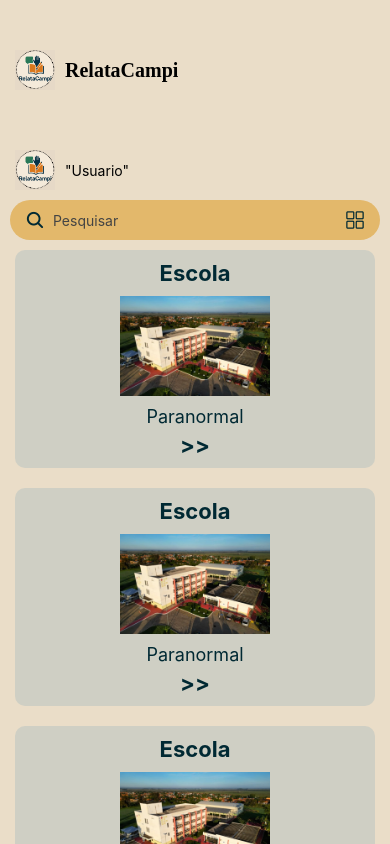
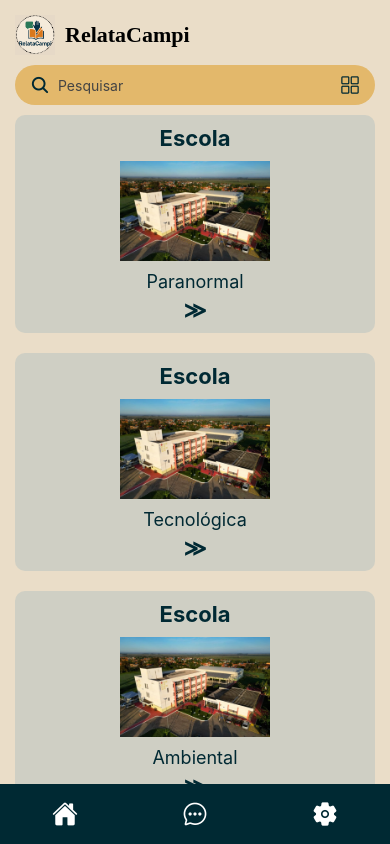
Before and after one commit to isaac-ca4sinho13/Relatacampi, a React Native app: screen /Home in a window 390 px wide. Shown: the top 844 px of the page. Built offline with nearby package versions, Linux system fonts and the light colour scheme.

Commit message:
Add files via upload
tela de home concluída

```diff
--- a/App.js
+++ b/App.js
@@ -16,7 +16,7 @@ export default function App() {
         <Stack.Screen name="Registro" component={Registroscreen} />
         <Stack.Screen name="Login" component={Loginscreen} />
         <Stack.Screen name="Testescreen" component={Testescreen} />
-        <Stack.Screen name="Home"component={Homescreen}options={{ headerShown: false }}/>
+        <Stack.Screen name="Home"component={Homescreen}/>
       </Stack.Navigator>
     </NavigationContainer>
   );
--- a/screens/Homescreen.js
+++ b/screens/Homescreen.js
@@ -1,61 +1,99 @@
-import React from 'react';
-import { View, Text, TextInput, Image, StyleSheet, ScrollView, TouchableOpacity } from 'react-native';
+import React, { useState } from 'react';
+import {
+  View,
+  Text,
+  TextInput,
+  Image,
+  StyleSheet,
+  ScrollView,
+  TouchableOpacity,
+  SafeAreaView,
+} from 'react-native';
 import { Ionicons } from '@expo/vector-icons';
 
 export default function HomeScreen() {
+  const [busca, setBusca] = useState('');
+
+  const dados = [
+    { id: 1, titulo: 'Escola', subtitulo: 'Paranormal' },
+    { id: 2, titulo: 'Escola', subtitulo: 'Tecnológica' },
+    { id: 3, titulo: 'Escola', subtitulo: 'Ambiental' },
+  ];
+
+  const filtrados = dados.filter(
+    (item) =>
+      item.titulo.toLowerCase().includes(busca.toLowerCase()) ||
+      item.subtitulo.toLowerCase().includes(busca.toLowerCase())
+  );
+
   return (
+    <SafeAreaView style={styles.safeArea}>
+
       <View style={styles.container}>
-
         <View style={styles.header}>
           <Image source={require('../assets/RelataCampi.png')} style={styles.logo} />
           <Text style={styles.title}>RelataCampi</Text>
         </View>
 
-      <View style={styles.header}>
-        <Image source={require('../assets/RelataCampi.png')} style={styles.logo} />
-        <Text>"Usuario"</Text>
+
+        <View style={styles.searchBar}>
+          <Ionicons name="search" size={20} color="#002933" style={styles.searchIcon} />
+          <TextInput
+            placeholder="Pesquisar"
+            placeholderTextColor="#444"
+            style={styles.searchInput}
+            value={busca}
+            onChangeText={setBusca}
+          />
+          <Ionicons name="grid-outline" size={20} color="#002933" style={styles.gridIcon} />
         </View>
 
 
-      <View style={styles.searchBar}>
-        <Ionicons name="search" size={20} color="#002933" style={{ marginRight: 8 }} />
-        <TextInput placeholder="Pesquisar" placeholderTextColor="#444" style={styles.searchInput} />
-        <Ionicons name="grid-outline" size={20} color="#002933" style={{ marginLeft: 8 }} />
+        <View style={styles.scrollContainer}>
+          <ScrollView contentContainerStyle={styles.scrollContent} showsVerticalScrollIndicator={false}>
+            {filtrados.map((item) => (
+              <View key={item.id} style={styles.card}>
+                <Text style={styles.cardTitle}>{item.titulo}</Text>
+                <Image source={require('../assets/exemplo-de-noticia.png')} style={styles.cardImage} />
+                <Text style={styles.cardSubtitle}>{item.subtitulo}</Text>
+                <Text style={styles.seta}>≫</Text>
+              </View>
+            ))}
+          </ScrollView>
         </View>
 
 
-      <ScrollView contentContainerStyle={styles.scrollContent}>
-        {Array.from({ length: 5 }).map((_, index) => (
-          <View key={index} style={styles.card}>
-            <Text style={styles.cardTitle}>Escola</Text>
-            <Image source={require('../assets/exemplo-de-noticia.png')} style={styles.cardImage} />
-            <Text style={styles.cardSubtitle}>Paranormal</Text>
-            <Text style={styles.seta}>&gt;&gt;</Text>
-          </View>
-        ))}
-      </ScrollView>
-
         <View style={styles.navBar}>
-        <Ionicons name="home" size={26} color="#002933" />
-        <Ionicons name="chatbubble-outline" size={26} color="#002933" />
-        <Ionicons name="settings-outline" size={26} color="#002933" />
+          <TouchableOpacity style={styles.navButton}>
+            <Ionicons name="home" size={26} color="#fff" />
+          </TouchableOpacity>
+          <TouchableOpacity style={styles.navButton}>
+            <Ionicons name="chatbubble-ellipses-outline" size={26} color="#fff" />
+          </TouchableOpacity>
+          <TouchableOpacity style={styles.navButton}>
+            <Ionicons name="settings" size={26} color="#fff" />
+          </TouchableOpacity>
         </View>
       </View>
+    </SafeAreaView>
   );
 }
 
 const styles = StyleSheet.create({
+  safeArea: {
+    flex: 1,
+    backgroundColor: '#EADDC8',
+  },
   container: {
     flex: 1,
-    backgroundColor: '#EADDC8',
   },
   header: {
     flexDirection: 'row',
     alignItems: 'center',
+    paddingHorizontal: 15,
+    paddingTop: 15,
+    paddingBottom: 10,
     backgroundColor: '#EADDC8',
-    paddingHorizontal: 15,
-    paddingTop: 50,
-    paddingBottom: 10,
   },
   logo: {
     width: 40,
@@ -63,28 +101,39 @@ const styles = StyleSheet.create({
     marginRight: 10,
   },
   title: {
-    fontSize: 20,
+    fontSize: 22,
     fontWeight: 'bold',
     fontFamily: 'serif',
     color: '#000',
   },
   searchBar: {
-    backgroundColor: '#E3B86B',
     flexDirection: 'row',
     alignItems: 'center',
-    marginHorizontal: 10,
+    backgroundColor: '#E3B86B',
+    marginHorizontal: 15,
     borderRadius: 25,
     paddingHorizontal: 15,
     height: 40,
     marginBottom: 10,
   },
+  searchIcon: {
+    marginRight: 8,
+  },
+  gridIcon: {
+    marginLeft: 8,
+  },
   searchInput: {
     flex: 1,
     color: '#000',
   },
+  scrollContainer: {
+    flex: 1,
+    marginBottom: 60,
+    height: 300,
+  },
   scrollContent: {
     paddingHorizontal: 15,
-    paddingBottom: 80,
+    height: 300,
   },
   card: {
     backgroundColor: '#CFCFC4',
@@ -117,13 +166,15 @@ const styles = StyleSheet.create({
   navBar: {
     position: 'absolute',
     bottom: 0,
+    left: 0,
+    right: 0,
     height: 60,
-    width: '100%',
-    backgroundColor: '#EADDC8',
+    backgroundColor: '#002933',
     flexDirection: 'row',
     justifyContent: 'space-around',
     alignItems: 'center',
-    borderTopWidth: 1,
-    borderColor: '#aaa',
+  },
+  navButton: {
+    padding: 10,
   },
 });
--- a/screens/Loginscreen.js
+++ b/screens/Loginscreen.js
@@ -33,7 +33,7 @@ export default function LoginScreen({ navigation }) {
 
       if (usuarios.length > 0) {
         Alert.alert('Sucesso', 'Login realizado com sucesso!');
-        navigation.navigate('Home ');
+        navigation.navigate('Home');
       } else {
         Alert.alert('Erro', 'Email ou senha inválidos.');
       }
--- a/server/db.json
+++ b/server/db.json
@@ -6,6 +6,13 @@
       "senha": "1",
       "nome": "1",
       "turma": "1"
+    },
+    {
+      "id": "2e70",
+      "email": "teste@gmail.com",
+      "senha": "1234",
+      "nome": "teste1",
+      "turma": "b"
     }
   ]
 }
```
Lines whose indentation alone changed are shown as unchanged.
